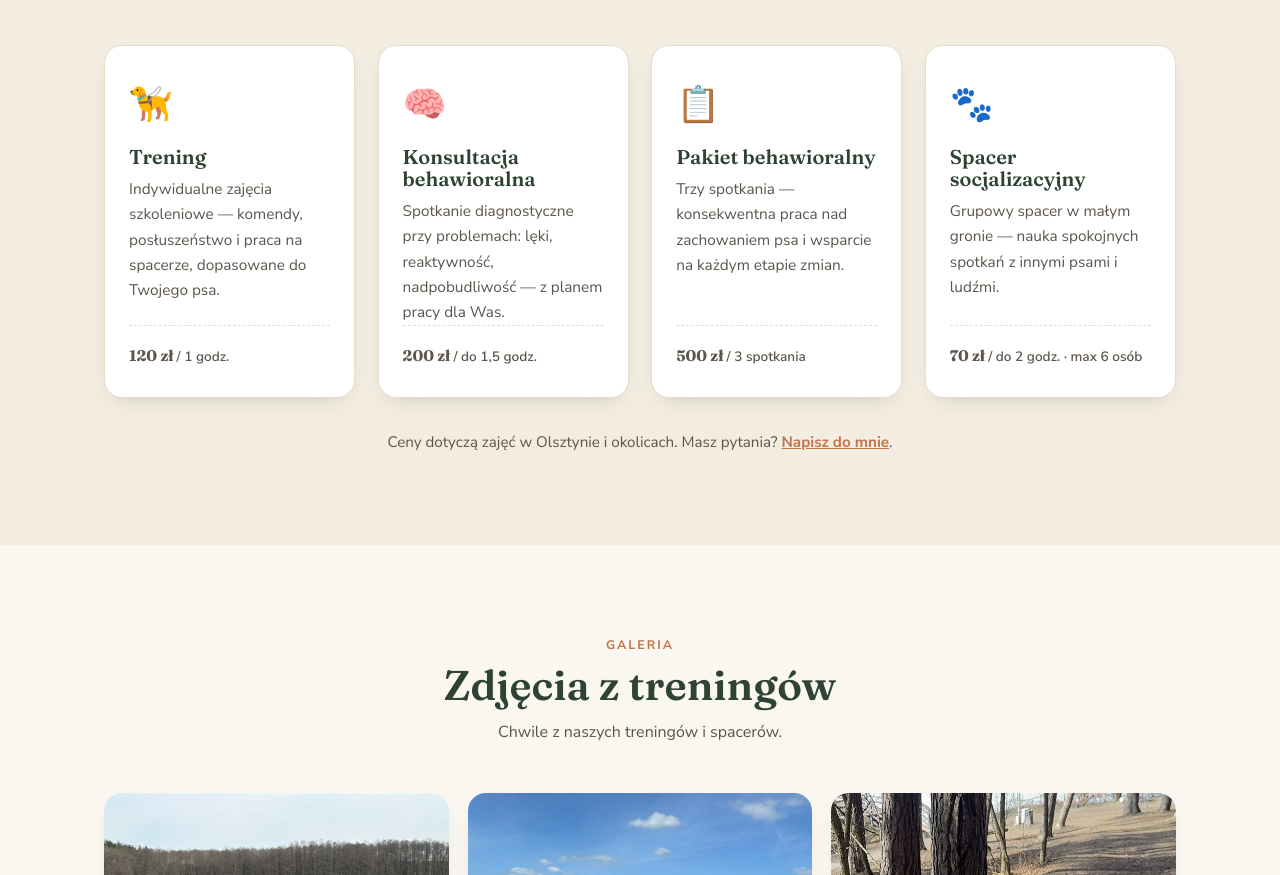
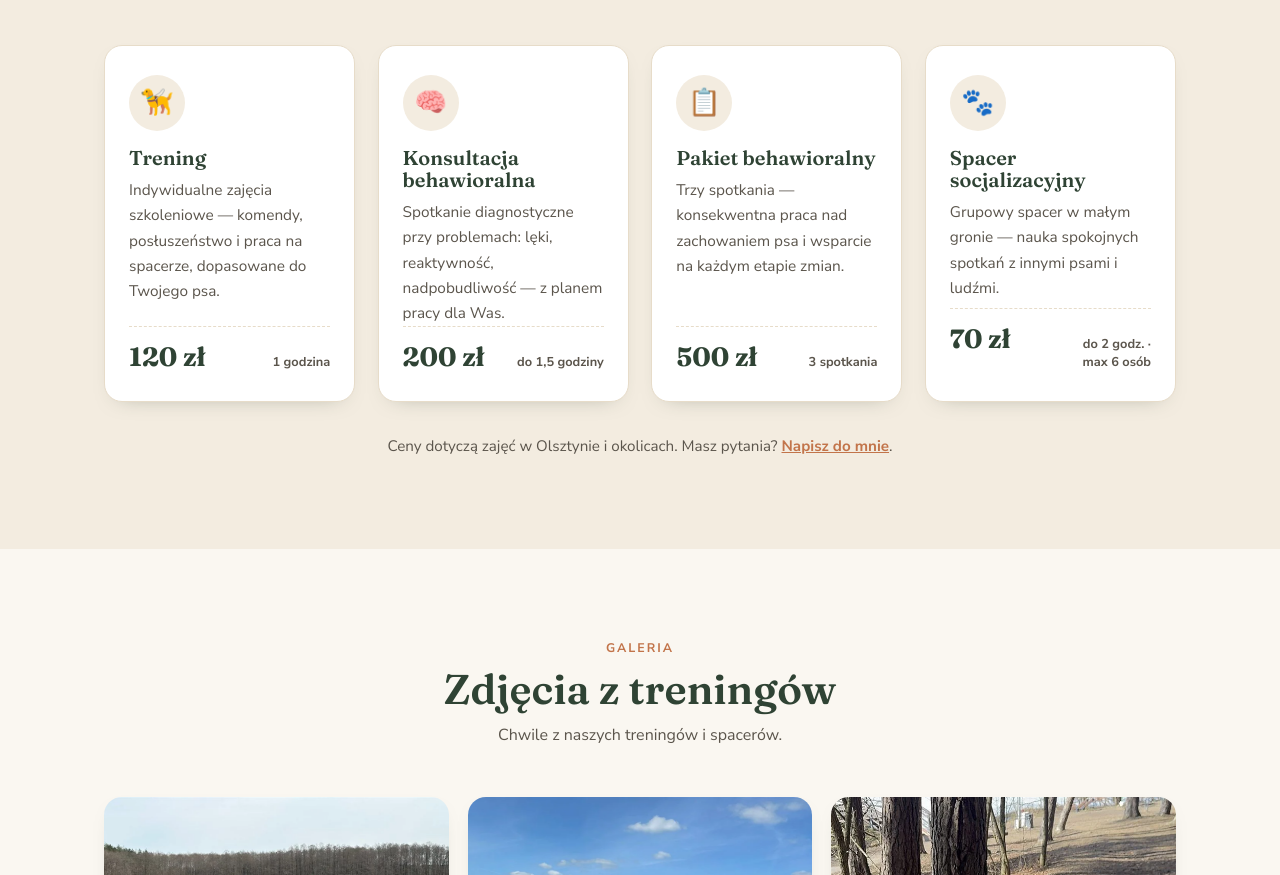
Before and after one commit to filipescu88/psimsposobem, a plain HTML site: page index.html in a window 1280 px wide. Shown: the part 1851-2726 px from the top of the page. Drawn offline with Linux system fonts and the light colour scheme.

Commit message:
Dopracuj wyglad cennika
Wieksza kwota z czasem trwania po prawej, ikony kart w miekkich
kolach, akcent koloru ceny na hover, czystsze lamanie meta-informacji.

Co-Authored-By: Claude Fable 5 <noreply@anthropic.com>

```diff
--- a/css/style.css
+++ b/css/style.css
@@ -102,16 +102,26 @@ em { font-style: italic; color: var(--green-700); }
 .cards { display: grid; grid-template-columns: repeat(4, 1fr); gap: 1.4rem; }
 .card { display: flex; flex-direction: column; background: var(--white); border: 1px solid var(--sand-200); border-radius: var(--radius); padding: 1.8rem 1.5rem; box-shadow: var(--shadow-sm); transition: transform .2s, box-shadow .2s; }
 .card:hover { transform: translateY(-4px); box-shadow: var(--shadow); }
-.card__icon { font-size: 2.2rem; margin-bottom: .8rem; }
+.card__icon {
+  display: grid; place-items: center;
+  width: 56px; height: 56px; border-radius: 50%;
+  background: var(--sand-100);
+  font-size: 1.65rem; margin-bottom: 1rem;
+}
 .card h3 { margin-bottom: .5rem; }
 .card p { color: var(--ink-soft); font-size: .96rem; }
 .card__price {
   margin-top: auto; padding-top: 1.1rem;
   border-top: 1px dashed var(--sand-200);
-  font-family: var(--font-head); font-weight: 700; font-size: 1.45rem;
-  color: var(--green-900);
+  display: flex; align-items: baseline; justify-content: space-between; gap: .7rem;
 }
-.card__price span { font-family: var(--font-body); font-weight: 600; font-size: .85rem; color: var(--ink-soft); }
+.card__price-amount {
+  font-family: var(--font-head); font-weight: 700; font-size: 1.65rem; line-height: 1;
+  color: var(--green-900); white-space: nowrap;
+  transition: color .2s;
+}
+.card:hover .card__price-amount { color: var(--accent-dk); }
+.card__price-meta { font-size: .8rem; font-weight: 700; color: var(--ink-soft); text-align: right; line-height: 1.4; }
 .pricing-note { text-align: center; color: var(--ink-soft); font-size: .95rem; margin-top: 2rem; }
 .pricing-note a { color: var(--accent-dk); font-weight: 700; }
 .badge { display: inline-block; margin-top: 1rem; font-size: .72rem; font-weight: 700; text-transform: uppercase; letter-spacing: .08em; color: var(--accent-dk); background: var(--sand-100); padding: .3rem .7rem; border-radius: 999px; }
--- a/index.html
+++ b/index.html
@@ -113,25 +113,25 @@
           <div class="card__icon" aria-hidden="true">🦮</div>
           <h3>Trening</h3>
           <p>Indywidualne zajęcia szkoleniowe — komendy, posłuszeństwo i praca na spacerze, dopasowane do Twojego psa.</p>
-          <p class="card__price">120 zł <span>/ 1 godz.</span></p>
+          <p class="card__price"><span class="card__price-amount">120 zł</span><span class="card__price-meta">1 godzina</span></p>
         </article>
         <article class="card">
           <div class="card__icon" aria-hidden="true">🧠</div>
           <h3>Konsultacja behawioralna</h3>
           <p>Spotkanie diagnostyczne przy problemach: lęki, reaktywność, nadpobudliwość — z planem pracy dla Was.</p>
-          <p class="card__price">200 zł <span>/ do 1,5 godz.</span></p>
+          <p class="card__price"><span class="card__price-amount">200 zł</span><span class="card__price-meta">do 1,5 godziny</span></p>
         </article>
         <article class="card">
           <div class="card__icon" aria-hidden="true">📋</div>
           <h3>Pakiet behawioralny</h3>
           <p>Trzy spotkania — konsekwentna praca nad zachowaniem psa i wsparcie na każdym etapie zmian.</p>
-          <p class="card__price">500 zł <span>/ 3 spotkania</span></p>
+          <p class="card__price"><span class="card__price-amount">500 zł</span><span class="card__price-meta">3 spotkania</span></p>
         </article>
         <article class="card">
           <div class="card__icon" aria-hidden="true">🐾</div>
           <h3>Spacer socjalizacyjny</h3>
           <p>Grupowy spacer w małym gronie — nauka spokojnych spotkań z innymi psami i ludźmi.</p>
-          <p class="card__price">70 zł <span>/ do 2 godz. · max 6 osób</span></p>
+          <p class="card__price"><span class="card__price-amount">70 zł</span><span class="card__price-meta">do 2 godz. · max&nbsp;6&nbsp;osób</span></p>
         </article>
       </div>
 
```
